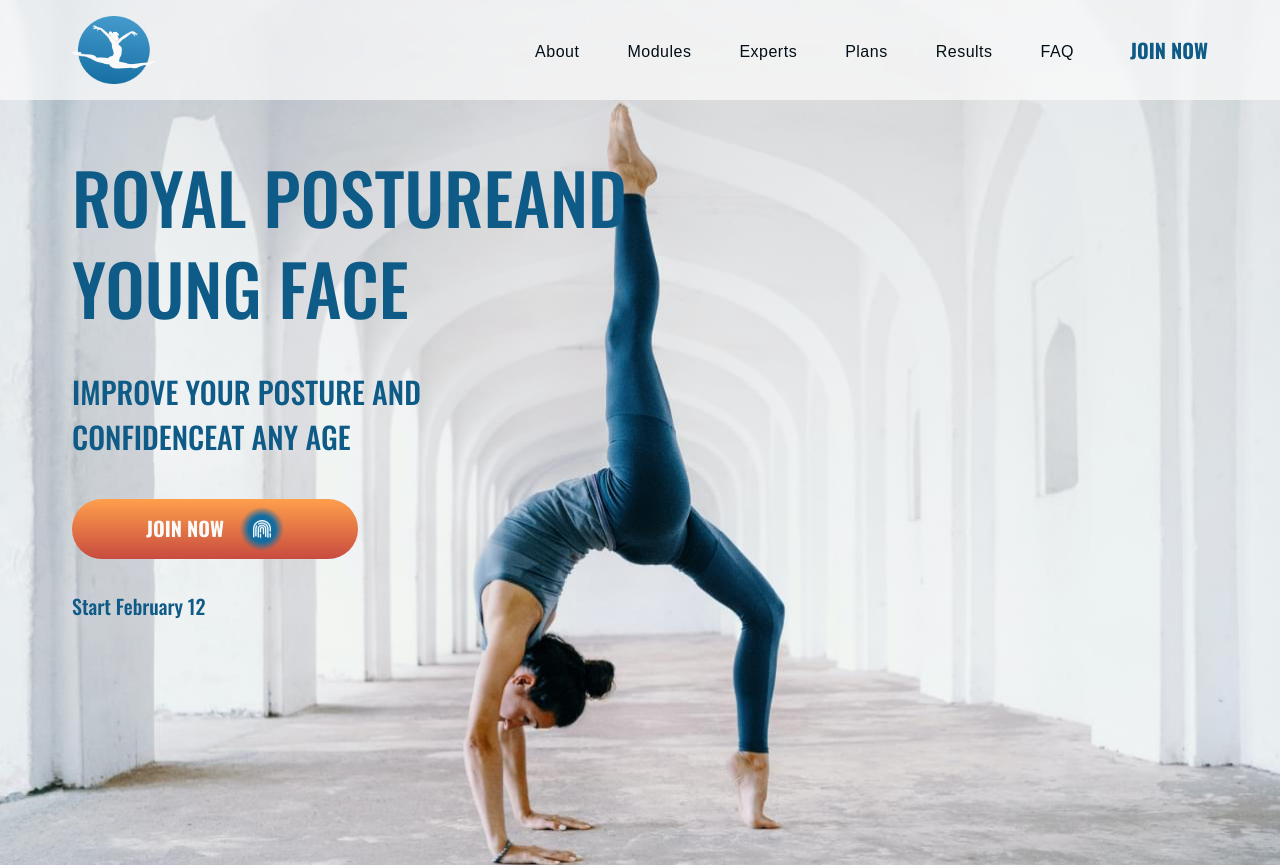
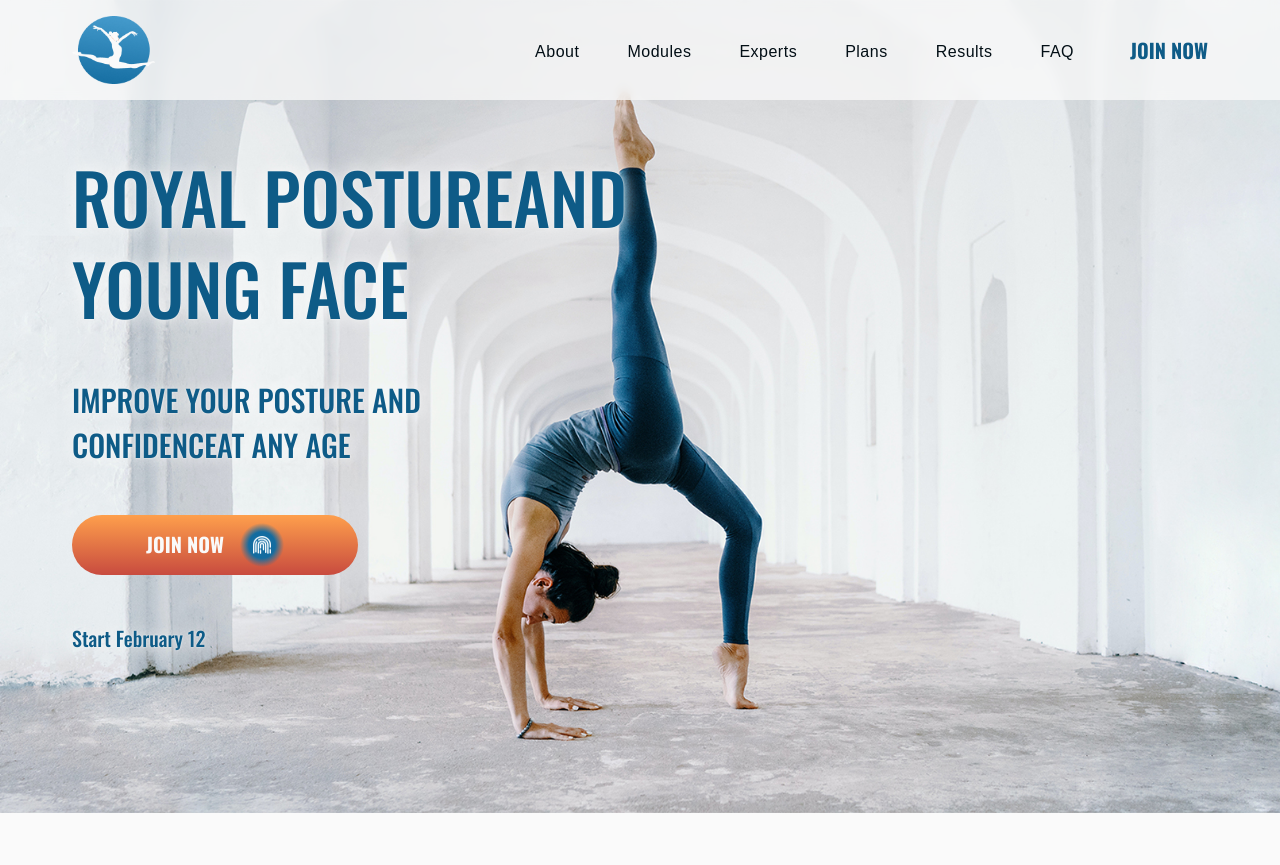
Before and after one commit to Kulyk-Volodymyr/royal-posture-course, a website: page src/index.html in a window 1280 px wide. Shown: the top 865 px of the page. Drawn offline with nearby package versions, Linux system fonts and the light colour scheme; files that its build step writes are made by us from their sources; files whose address does not match are found by name; a web font is replaced by a local one.

Commit message:
first section

```diff
--- a/gulp/version.json
+++ b/gulp/version.json
@@ -1,3 +1,3 @@
 {
-    "main": "20240726154315"
+    "main": "20240727200900"
 }
--- a/src/scss/abstract/responsive.scss
+++ b/src/scss/abstract/responsive.scss
@@ -12,6 +12,12 @@
 
 @mixin screen-min-480 {
   @media screen and (min-width: 480px) {
+    @content;
+  }
+}
+
+@mixin screen-min-600 {
+  @media screen and (min-width: 600px) {
     @content;
   }
 }
--- a/src/scss/sections/hero.scss
+++ b/src/scss/sections/hero.scss
@@ -1,8 +1,158 @@
+.hero {
+  @include basic-padding-inline;
+  background-image: $bg-hero-mobile;
+  background-position: center;
+  background-size: cover;
+  display: flex;
+  justify-content: space-between;
+  min-height: 100vh;
+  max-height: 1280px;
+  padding-top: 8.25rem;
+  padding-bottom: 1rem;
+  @include screen-min-480 {
+    padding-bottom: 2rem;
+  }
+  @include screen-min-600 {
+    padding-bottom: 6rem;
+  }
+  @include screen-min-768 {
+    background-image: $bg-hero-tablet;
+    padding-top: 13.625rem;
+    padding-bottom: 10rem;
+  }
+  @include screen-min-1024 {
+    padding-top: 6.5rem;
+  }
+  @include screen-min-1280 {
+    background-image: $bg-hero-desktop;
+  }
+
+  &__inner {
+    @include max-width-large;
+    min-height: 100%;
+    width: 100%;
+  }
+
+  &__info {
+    color: $blue-900;
+    font-family: "Oswald", sans-serif;
+    display: flex;
+    flex-direction: column;
+    flex: 1;
+    justify-content: space-between;
+    gap: 0.5rem;
+    height: 100%;
+    max-height: 35rem;
+
+    text-shadow: 0 0 1rem $white, 0 0 0.125rem $white;
+  }
+
+  &__title {
+    font-size: 2.5rem;
+    font-weight: 500;
+    line-height: 1.5;
+    margin-bottom: 0.5rem;
+    max-width: 21rem;
+    /*
+    mix-blend-mode: exclusion;
+    color: rgb(255, 178, 106);
+    */
+    @include screen-min-480 {
+      font-size: 3.125rem;
+      line-height: 1.3;
+      margin-bottom: 1.5rem;
+      max-width: 29rem;
+    }
+    @include screen-min-600 {
+      font-size: 3.75rem;
+      max-width: 32rem;
+    }
+    @include screen-min-768 {
+      font-size: 4.375rem;
+      line-height: 1.3;
+      margin-bottom: 1.5rem;
+      max-width: 36rem;
+    }
+    @include screen-min-1024 {
+      margin-bottom: 2.25rem;
+    }
+  }
+
+  &__container {
+    flex: 1;
+    display: flex;
+    flex-direction: column;
+    gap: 4rem;
+    justify-content: space-between;
+    position: relative;
+    @include screen-min-600 {
+      gap: 3rem;
+    }
+  }
+
+  &__subtitle {
+    font-size: 1.125rem;
+    font-weight: 400;
+    line-height: 1.6;
+    max-width: 9rem;
+    /*
+    mix-blend-mode: exclusion;
+    color: rgb(255, 178, 106);
+    */
+    @include screen-min-340 {
+      max-width: 13rem;
+    }
+    @include screen-min-480 {
+      font-size: 1.25rem;
+      max-width: 15rem;
+    }
+    @include screen-min-600 {
+      font-size: 1.5rem;
+      max-width: 18rem;
+    }
+    @include screen-min-768 {
+      font-size: 1.875rem;
+      line-height: 1.5;
+      max-width: 24rem;
+    }
+  }
+
+  &__button {
+    margin: 0 auto;
+    @include screen-min-600 {
+      margin: 0;
+    }
+  }
+
+  &__date {
+    font-size: 1rem;
+    font-weight: 400;
+    line-height: 1.6;
+    position: absolute;
+    right: 0;
+    top: 0;
+    @include screen-min-480 {
+      font-size: 1.125rem;
+    }
+    @include screen-min-600 {
+      position: relative;
+    }
+    @include screen-min-768 {
+      font-size: 1.25rem;
+      line-height: 1.5;
+    }
+  }
+}
+
+/*
 .hero {
   @include basic-padding-inline;
   background-image: $bg-img-1;
   background-position: center;
   background-size: cover;
+
+  min-height: 100vh;
+
   padding-top: 8.25rem;
   padding-bottom: 1rem;
   @include screen-min-768 {
@@ -92,3 +242,4 @@
     }
   }
 }
+*/
--- a/src/scss/style.scss
+++ b/src/scss/style.scss
@@ -4,7 +4,9 @@
 
 @import "../../node_modules/swiper/swiper-bundle.min";
 
-$bg-img-1: url("@img/heroBg.jpg");
+$bg-hero-mobile: url("@img/bg-hero-mobile.jpg");
+$bg-hero-tablet: url("@img/bg-hero-tablet.jpg");
+$bg-hero-desktop: url("@img/bg-hero-desktop.jpg");
 $bg-specialists-xsmall: url("@img/bg-specialists-xsmall.jpg");
 $bg-specialists-small: url("@img/bg-specialists-small.jpg");
 $bg-specialists-mobile: url("@img/bg-specialists-mobile.jpg");
```
Also changed, not shown: dist/css/style.css, dist/css/style.min.css, dist/img/bg-hero-desktop.jpg (added), dist/img/bg-hero-desktop.webp (added), dist/img/bg-hero-mobile.jpg (added), dist/img/bg-hero-mobile.webp (added), dist/img/bg-hero-tablet.jpg (added), dist/img/bg-hero-tablet.webp (added), dist/index.html, src/img/bg-hero-desktop.jpg (added), src/img/bg-hero-mobile.jpg (added), src/img/bg-hero-tablet.jpg (added).
